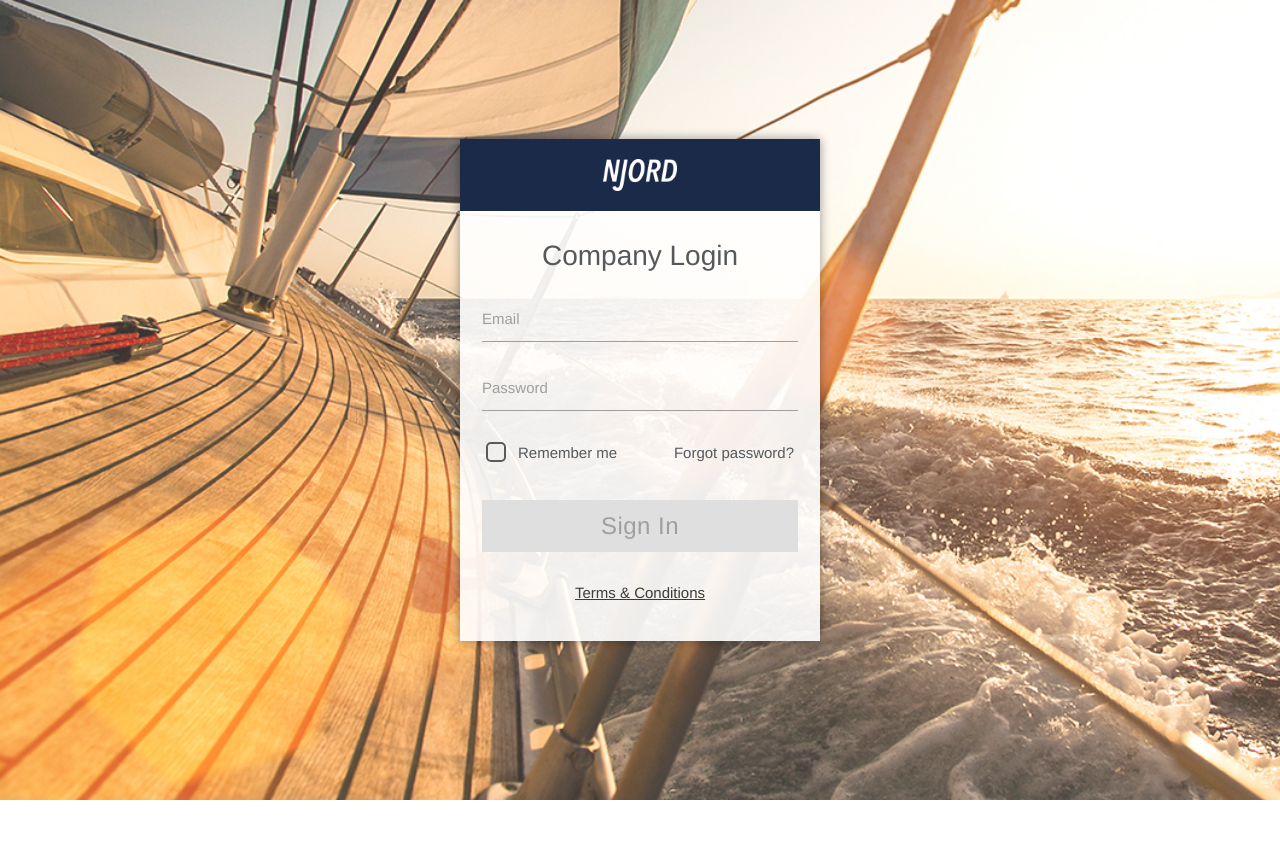
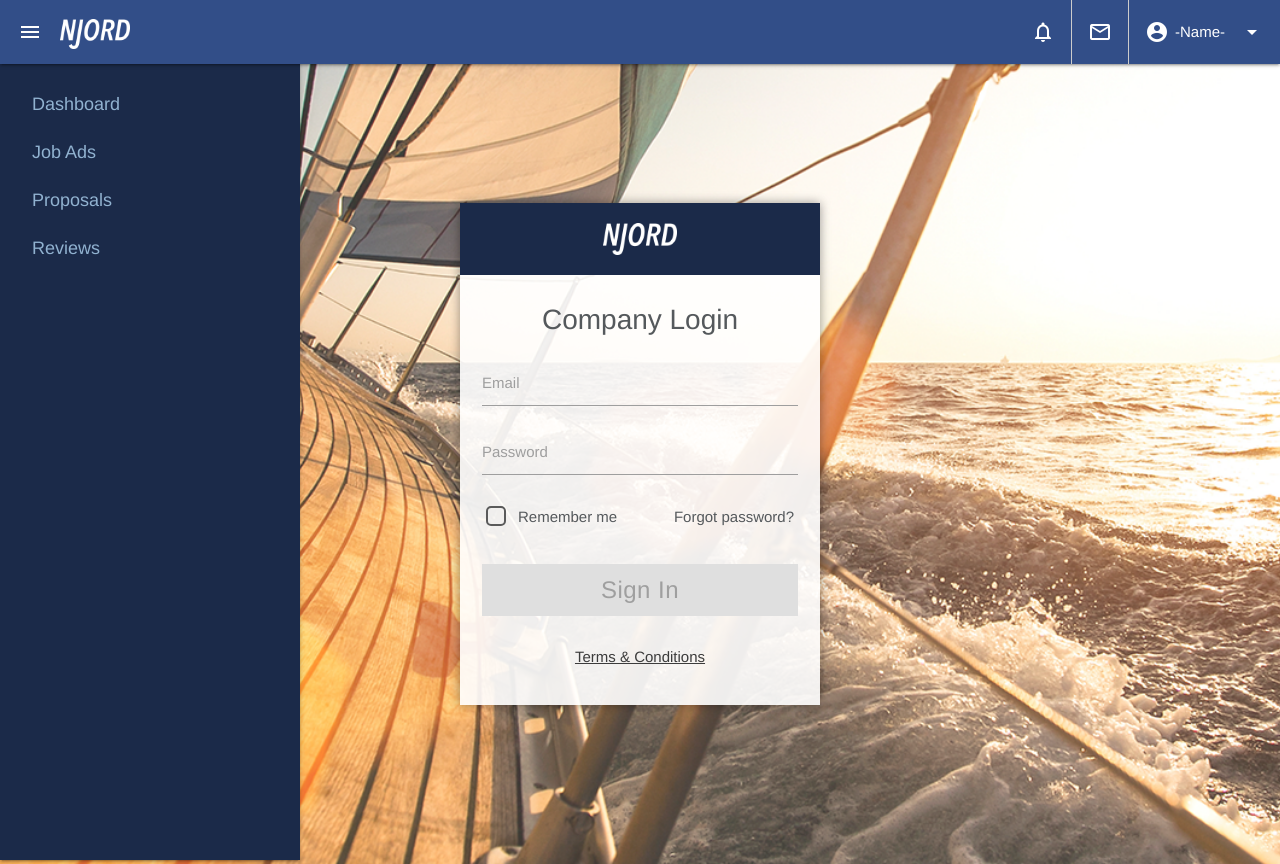
Before and after one commit to petr166/wd-sample-task, an Angular app in the folder frontend/: page /login in a window 1280 px wide. Before the commit the page ends 800 px from the top, so only its background shows below. Built offline with nearby package versions, Linux system fonts and the light colour scheme.

Commit message:
added navbar

```diff
--- a/frontend/src/app/app.component.html
+++ b/frontend/src/app/app.component.html
@@ -1,3 +1,5 @@
 <div *ngIf="isReady()">
+  <app-navbar></app-navbar>
+  <app-sidenav></app-sidenav>
   <router-outlet></router-outlet>
 </div>
--- a/frontend/src/app/app.component.ts
+++ b/frontend/src/app/app.component.ts
@@ -2,6 +2,8 @@ import { Component, OnInit } from '@angular/core';
 
 import { UserService } from './services/user.service';
 import { AuthenticationService } from './services/authentication.service';
+
+import * as M from 'materialize-css';
 
 @Component({
   selector: 'app-root',
--- a/frontend/src/app/app.module.ts
+++ b/frontend/src/app/app.module.ts
@@ -14,9 +14,11 @@ import { AppComponent } from './app.component';
 import { LoginComponent } from './components/login/login.component';
 import { AppRoutingModule } from './/app-routing.module';
 import { ProposalsComponent } from './components/proposals/proposals.component';
+import { NavbarComponent } from './components/navbar/navbar.component';
+import { SidenavComponent } from './components/sidenav/sidenav.component';
 
 @NgModule({
-  declarations: [AppComponent, LoginComponent, ProposalsComponent],
+  declarations: [AppComponent, LoginComponent, ProposalsComponent, NavbarComponent, SidenavComponent],
   imports: [
     BrowserModule,
     BrowserAnimationsModule,
--- /dev/null
+++ b/frontend/src/app/components/navbar/navbar.component.html
@@ -0,0 +1,19 @@
+<div class="navbar-fixed">
+  <nav class="top-navbar">
+    <div class="nav-wrapper">
+      <a (click)="handleBurgerClick()" data-target="slide-out" class="sidenav-trigger show-on-large"><i class="material-icons">menu</i></a>
+      <a href="#!" class="brand-logo hide-on-small-only">
+        <div class="logo-container"><img src="/assets/icons/Logo.png" alt="Njord logo"></div>
+      </a>
+      <ul class="right">
+        <li><a><i class="material-icons">notifications_none</i></a></li>
+        <li><a><i class="material-icons">mail_outline</i></a></li>
+        <li><a class="dropdown-trigger" data-target="aDropdown">
+            <i class="material-icons left user-icon">account_circle</i>
+            <span class="hide-on-small-only">-Name-</span>
+            <i class="material-icons right hide-on-med-and-down">arrow_drop_down</i>
+          </a></li>
+      </ul>
+    </div>
+  </nav>
+</div>
--- /dev/null
+++ b/frontend/src/app/components/navbar/navbar.component.scss
@@ -0,0 +1,36 @@
+@import '../../variables.scss';
+
+.brand-logo {
+  height: 100%;
+
+  .logo-container {
+    display: flex;
+    align-items: center;
+    height: 100%;
+    padding-top: 4px;
+
+    img {
+      height: 30px;
+    }
+  }
+}
+
+.top-navbar {
+  background-color: #324e88;
+
+  ul.right li:not(:last-child) {
+    border-right: 1px solid #ccc;
+  }
+
+  ul.right li a {
+    padding: 0 16px;
+  }
+
+  i.user-icon {
+    margin-right: 6px;
+  }
+
+  .sidenav-trigger:hover {
+    cursor: pointer;
+  }
+}
--- /dev/null
+++ b/frontend/src/app/components/navbar/navbar.component.ts
@@ -0,0 +1,16 @@
+import { Component, OnInit } from '@angular/core';
+
+@Component({
+  selector: 'app-navbar',
+  templateUrl: './navbar.component.html',
+  styleUrls: ['./navbar.component.scss']
+})
+export class NavbarComponent implements OnInit {
+  constructor() {}
+
+  ngOnInit() {}
+
+  handleBurgerClick() {
+    document.querySelector('body').classList.toggle('sidenav-hide');
+  }
+}
--- a/frontend/src/app/components/proposals/proposals.component.html
+++ b/frontend/src/app/components/proposals/proposals.component.html
@@ -1,3 +1,4 @@
+<div class="content">
   <table>
     <thead>
       <tr>
@@ -25,3 +26,5 @@
       </tr>
     </tbody>
   </table>
+
+</div>
--- /dev/null
+++ b/frontend/src/app/components/sidenav/sidenav.component.html
@@ -0,0 +1,6 @@
+<ul id="slide-out" class="sidenav sidenav-fixed">
+  <li routerLinkActive='active'><a routerLink='/dashboard'>Dashboard</a></li>
+  <li routerLinkActive='active'><a routerLink='/job-ads'>Job Ads</a></li>
+  <li routerLinkActive='active'><a routerLink='/proposals'>Proposals</a></li>
+  <li routerLinkActive='active'><a routerLink='/reviews'>Reviews</a></li>
+</ul>
--- /dev/null
+++ b/frontend/src/app/components/sidenav/sidenav.component.scss
@@ -0,0 +1,25 @@
+@import '../../variables.scss';
+
+$linkColor: #91b2d0;
+
+.sidenav {
+  padding-top: 80px;
+  background-color: $primaryColor;
+
+  @media only screen and (min-width: 992px) {
+    z-index: 996;
+  }
+
+  li a {
+    color: $linkColor;
+    font-size: 18px;
+  }
+
+  li.active {
+    background-color: $linkColor;
+
+    a {
+      color: $primaryColor;
+    }
+  }
+}
--- /dev/null
+++ b/frontend/src/app/components/sidenav/sidenav.component.ts
@@ -0,0 +1,16 @@
+import { Component, OnInit } from '@angular/core';
+
+import * as M from 'materialize-css';
+
+@Component({
+  selector: 'app-sidenav',
+  templateUrl: './sidenav.component.html',
+  styleUrls: ['./sidenav.component.scss']
+})
+export class SidenavComponent implements OnInit {
+  constructor() {}
+
+  ngOnInit() {
+    M.Sidenav.init(document.querySelector('.sidenav'));
+  }
+}
--- a/frontend/src/styles.scss
+++ b/frontend/src/styles.scss
@@ -3,3 +3,23 @@ body,
 button {
   font-family: 'Helvetica Neue', sans-serif;
 }
+
+.content {
+  padding-left: 300px;
+
+  @media only screen and (max-width: 992px) {
+    padding-left: 0;
+  }
+}
+
+body.sidenav-hide {
+  @media only screen and (min-width: 992px) {
+    .sidenav {
+      transform: translate(-300px) !important;
+    }
+
+    .content {
+      padding-left: 0;
+    }
+  }
+}
```
Also changed, not shown: 2 other files (tests, documents, lock files or other folders). Lines whose indentation alone changed are shown as unchanged.
